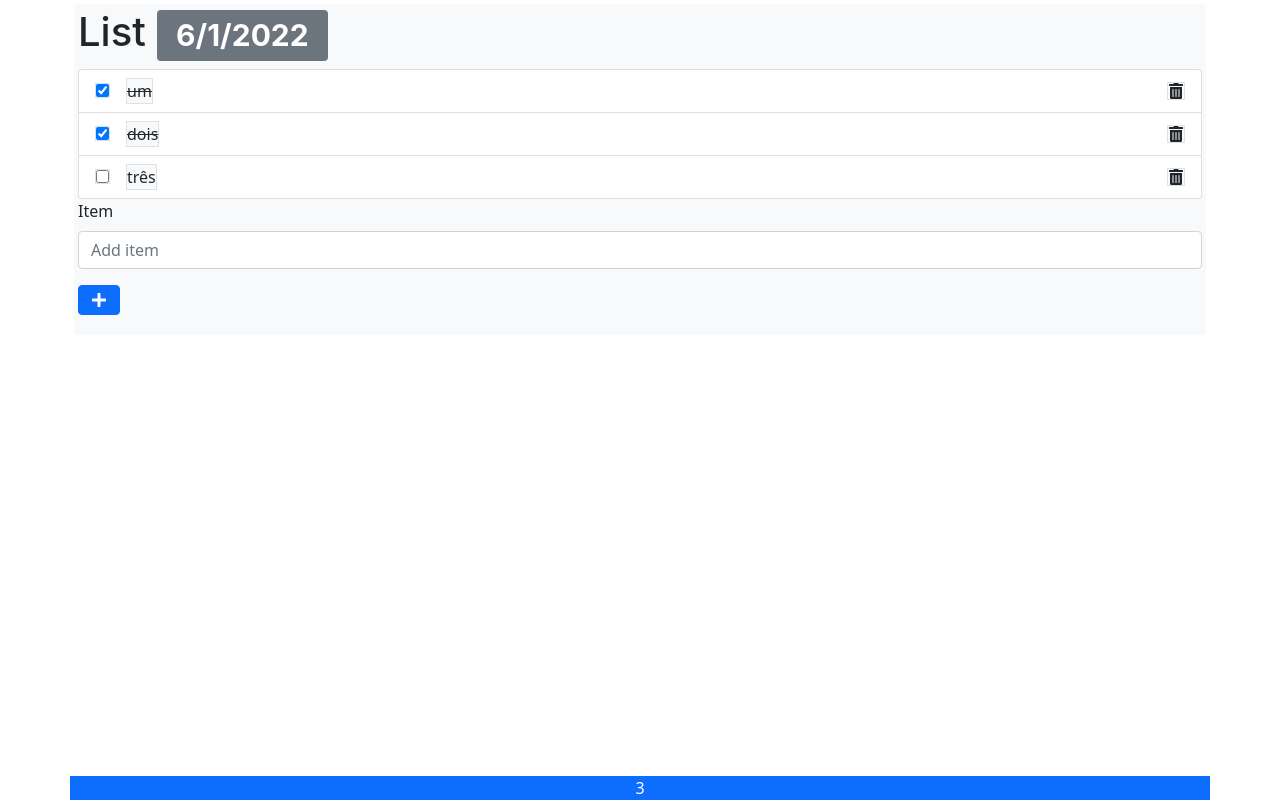
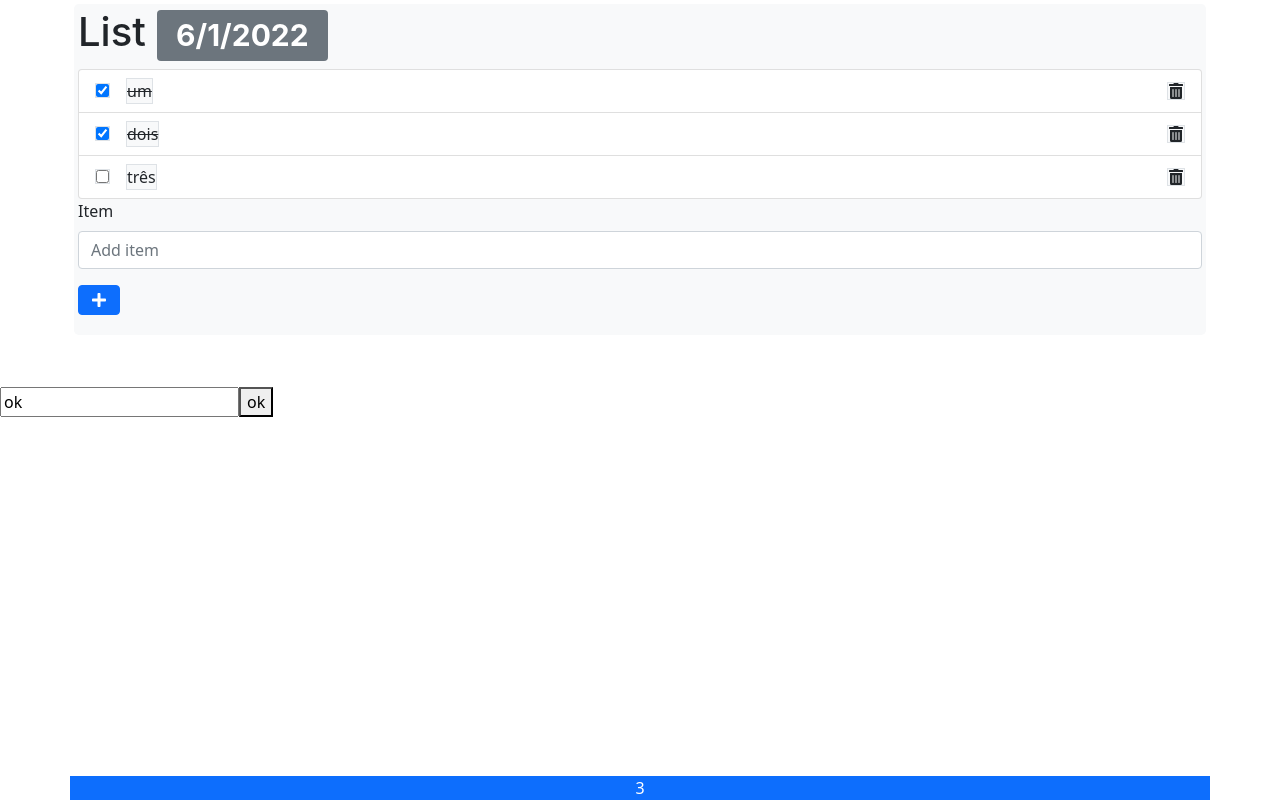
Before and after one commit to albraga/react-zfn1ke, a React (Create React App) app: page / in a window 1280 px wide. Built offline with nearby package versions, Linux system fonts and the light colour scheme.

Commit message:
2 files modified, 1 added

```diff
--- a/src/App.js
+++ b/src/App.js
@@ -6,6 +6,7 @@ import { Container, Row, Col } from 'react-bootstrap'
 import Header from './Header'
 import Footer from './Footer'
 import AddItem from './AddItem'
+import TestAdd from './TestAdd'
 
 export default function App() {
   const [items, setItems] = useState([
@@ -45,7 +46,7 @@ export default function App() {
           </Row>
         </Container>
       </Container>
-
+      <TestAdd />
       <Footer length={items.length} />
     </>
   );
--- a/src/Lista.js
+++ b/src/Lista.js
@@ -13,7 +13,7 @@ const Lista = ({setItems, items}) => {
     items.length ? (
     <ListGroup>
       {items.map((item) => (
-        <ListGroup.Item>
+        <ListGroup.Item key={item.id}>
           <Stack direction="horizontal" gap={3}>
             <div className="bg-light border "><input type="checkbox" checked={item.checked} onChange={()=>hchange(item.id)} /></div>
             <div className="bg-light border"><label style={item.checked ? {textDecoration: 'line-through'} : null} onDoubleClick={() => hchange(item.id)}>{item.desc}</label></div>
--- /dev/null
+++ b/src/TestAdd.js
@@ -0,0 +1,25 @@
+import React, {useState} from 'react'
+
+const TestAdd = () => {
+  const [item, setItem] = useState('ok')
+  const [nitem, setNitem] = useState('')
+
+  const handleChange = e => {
+    setItem(e.target.value)
+  }
+  const handleClick = () => {
+    if(item.length > 0) {
+    setNitem(item)
+    setItem('')
+    } else alert(item)
+  }
+  return (
+    <>
+      <input type="text" value={item} onChange={handleChange}/>
+      <button onClick={handleClick}>ok</button>
+      <h3>{nitem}</h3>
+    </>
+  )
+}
+
+export default TestAdd
```
